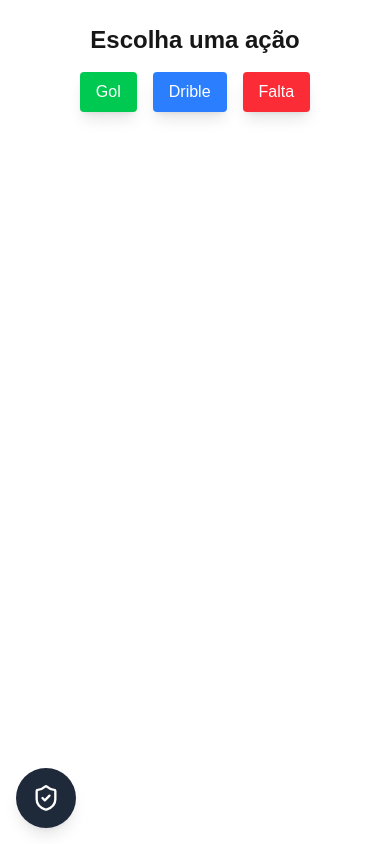
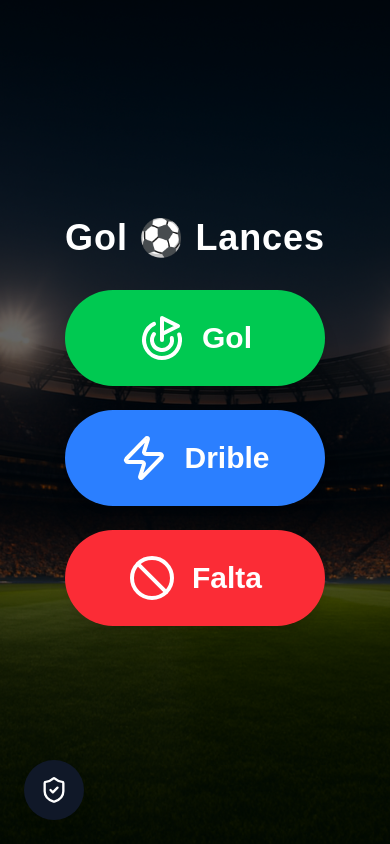
Before and after one commit to geisabitt/notificacao-lance, a Next.js app: page / in a window 390 px wide. Built offline with nearby package versions, Linux system fonts and the light colour scheme.

Commit message:
layout mobile lances-gol

```diff
--- a/src/app/page.tsx
+++ b/src/app/page.tsx
@@ -1,11 +1,11 @@
 "use client";
+import { useRouter } from "next/navigation";
 import { useState } from "react";
-import { useRouter } from "next/navigation";
-import { ShieldCheck } from "lucide-react"; // Ícone de restrito
+import { ShieldCheck, Goal, Zap, Ban } from "lucide-react";
 
 export default function Home() {
+  const router = useRouter();
   const [loading, setLoading] = useState(false);
-  const router = useRouter();
 
   const sendAction = async (action: string) => {
     setLoading(true);
@@ -19,35 +19,47 @@ export default function Home() {
   };
 
   return (
-    <main className="p-6 text-center relative min-h-screen">
-      <h1 className="text-2xl font-bold mb-4">Escolha uma ação</h1>
-      <div className="flex gap-4 justify-center mb-6">
+    <main
+      className="relative min-h-screen flex flex-col items-center justify-center text-white"
+      style={{
+        background: "url(/stadium-bg.png) center/cover no-repeat",
+      }}
+    >
+      {/* Overlay escuro */}
+      <div className="absolute inset-0 bg-black/60"></div>
+
+      {/* Conteúdo */}
+      <div className="relative z-10 text-center">
+        <h1 className="text-4xl font-extrabold mb-8 tracking-wide">
+          Gol ⚽ Lances
+        </h1>
+        <div className="flex flex-col gap-6 justify-center">
           <button
             onClick={() => sendAction("Gol")}
-          className="bg-green-500 text-white px-4 py-2 rounded shadow-lg"
+            className="flex items-center justify-center gap-4 bg-green-500 hover:bg-green-600 text-white rounded-full px-8 py-6 shadow-xl transition transform hover:scale-105 text-3xl font-bold"
           >
-          Gol
+            <Goal size={48} /> Gol
           </button>
           <button
             onClick={() => sendAction("Drible")}
-          className="bg-blue-500 text-white px-4 py-2 rounded shadow-lg"
+            className="flex items-center justify-center gap-4 bg-blue-500 hover:bg-blue-600 text-white rounded-full px-8 py-6 shadow-xl transition transform hover:scale-105 text-3xl font-bold"
           >
-          Drible
+            <Zap size={48} /> Drible
           </button>
           <button
             onClick={() => sendAction("Falta")}
-          className="bg-red-500 text-white px-4 py-2 rounded shadow-lg"
+            className="flex items-center justify-center gap-4 bg-red-500 hover:bg-red-600 text-white rounded-full px-8 py-6 shadow-xl transition transform hover:scale-105 text-3xl font-bold"
           >
-          Falta
+            <Ban size={48} /> Falta
           </button>
         </div>
+        {loading && <p className="mt-4 text-lg">Enviando...</p>}
+      </div>
 
-      {loading && <p className="mt-4 text-gray-600">Enviando...</p>}
-
-      {/* Ícone administrativo flutuante */}
+      {/* Botão administrativo */}
       <button
         onClick={() => router.push("/admin")}
-        className="fixed bottom-4 left-4 bg-gray-800 text-white p-4 rounded-full shadow-lg hover:bg-gray-700"
+        className="fixed bottom-6 left-6 bg-gray-900 p-4 rounded-full shadow-lg hover:bg-gray-700 transition transform hover:scale-110 z-20"
         title="Área Administrativa"
       >
         <ShieldCheck size={28} />
```
Also changed, not shown: public/stadium-bg.png (added). Lines whose indentation alone changed are shown as unchanged.
